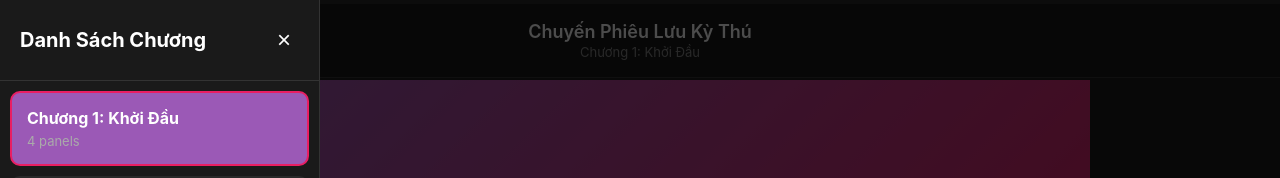
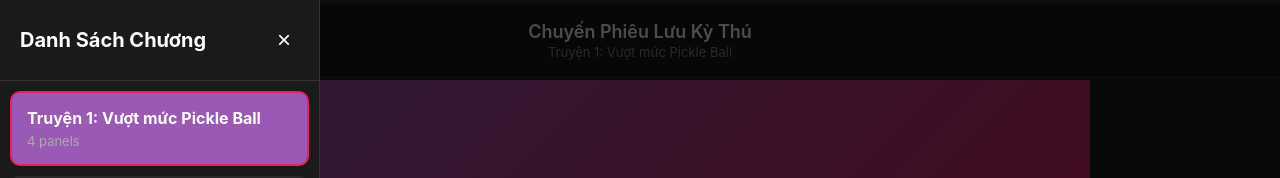
Before and after one commit to ninonakano0805-lab/Yakineko-ero, a plain HTML site: page index.html in a window 1280 px wide. Shown: the top 178 px of the page. Drawn offline with Linux system fonts and the light colour scheme.

Commit message:
Update index.html

```diff
--- a/index.html
+++ b/index.html
@@ -343,12 +343,12 @@
     <script>
         // Dữ liệu truyện - Bạn có thể chỉnh sửa ở đây
         const comicData = {
-            title: "Chuyến Phiêu Lưu Kỳ Thú",
-            author: "Tên Tác Giả",
+            title: "Tổng hợp những mẩu truyện tranh dằm khăm của Mèo Nướng",
+            author: "Yakineko",
             chapters: [
                 {
                     id: 0,
-                    title: "Chương 1: Khởi Đầu",
+                    title: "Truyện 1: Vượt mức Pickle Ball",
                     panels: [
                         { type: 'text', content: 'Chương 1', subtitle: 'Khởi Đầu' },
                         { type: 'image', url: 'https://via.placeholder.com/900x1200/FF6B6B/fff?text=Panel+1', alt: 'Panel 1' },
```
